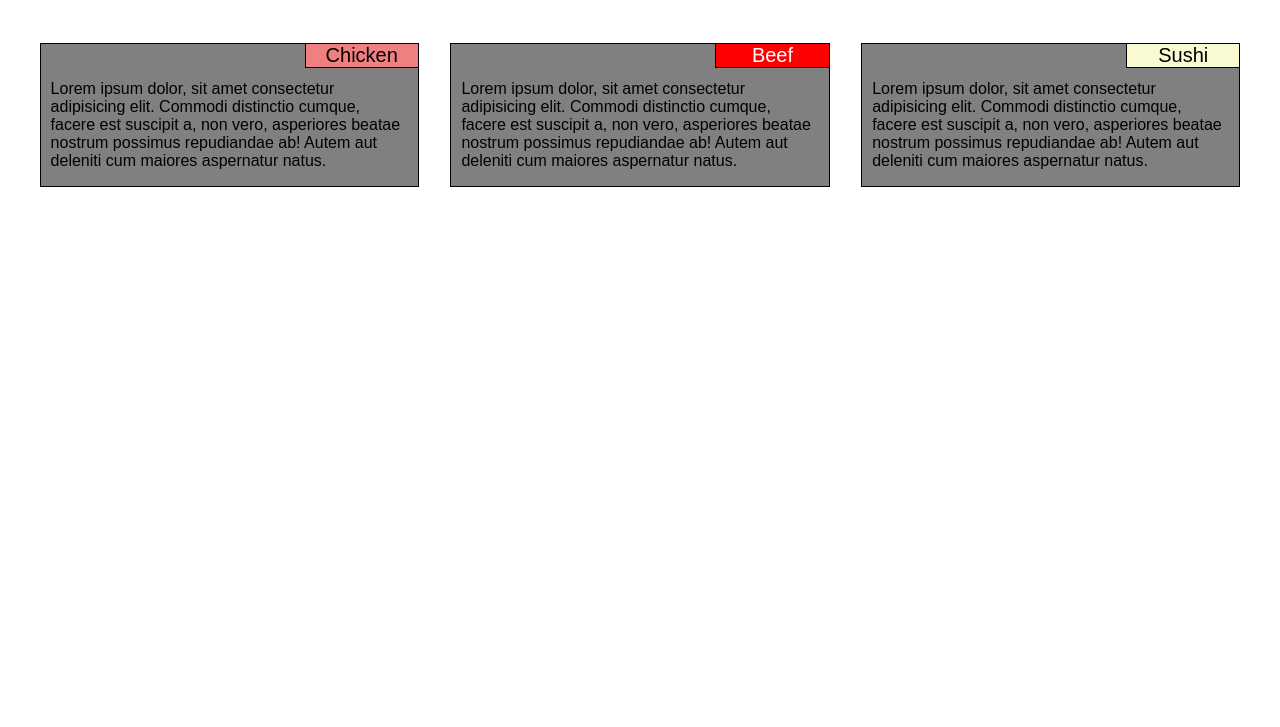
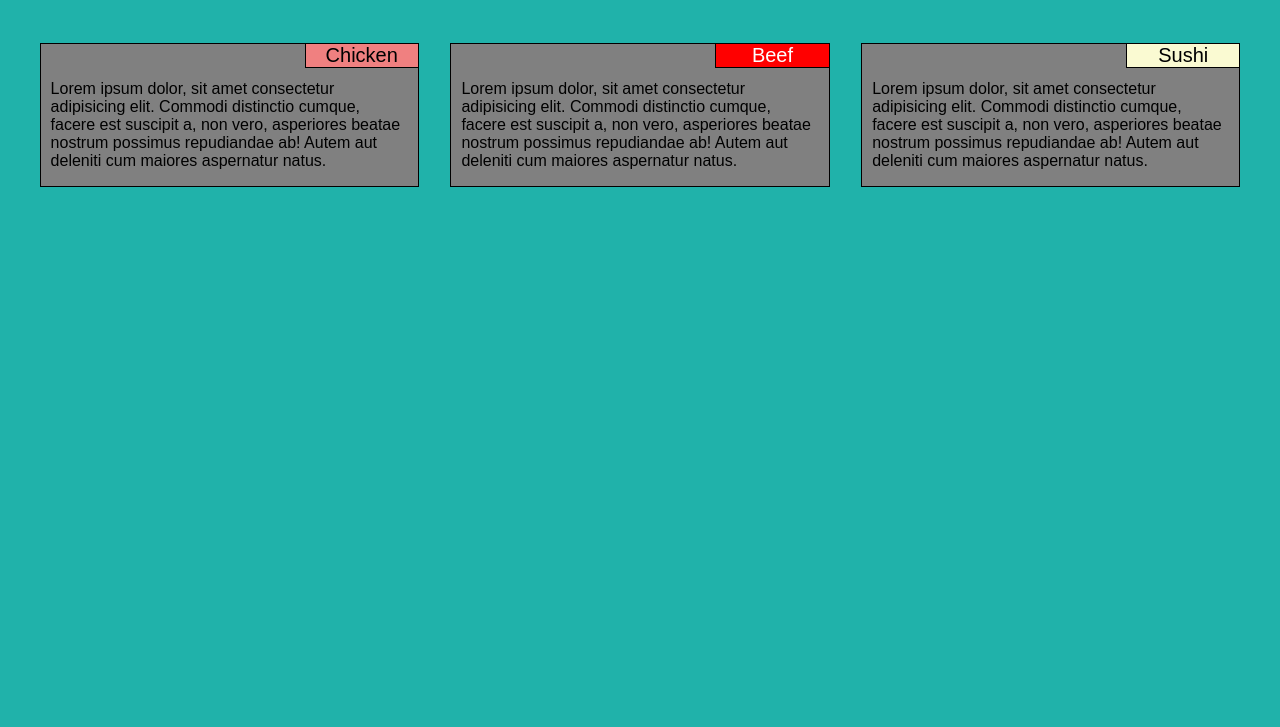
Before and after one commit to TPSKaizen/Coursera1, a plain HTML site: page mod2_sol/index.html in a window 1280 px wide. Shown: the part 73-800 px from the top of the page. Drawn offline with Linux system fonts and the light colour scheme.

Commit message:
Added some bg color

```diff
--- a/mod2_sol/css/mod2_sol.css
+++ b/mod2_sol/css/mod2_sol.css
@@ -1,8 +1,12 @@
 *{
   box-sizing: border-box;
   font-family: Arial, Helvetica, sans-serif;
+
 }
 
+body{
+  background-color: lightseagreen;
+}
 h1{
   text-align: center;
 }
```
